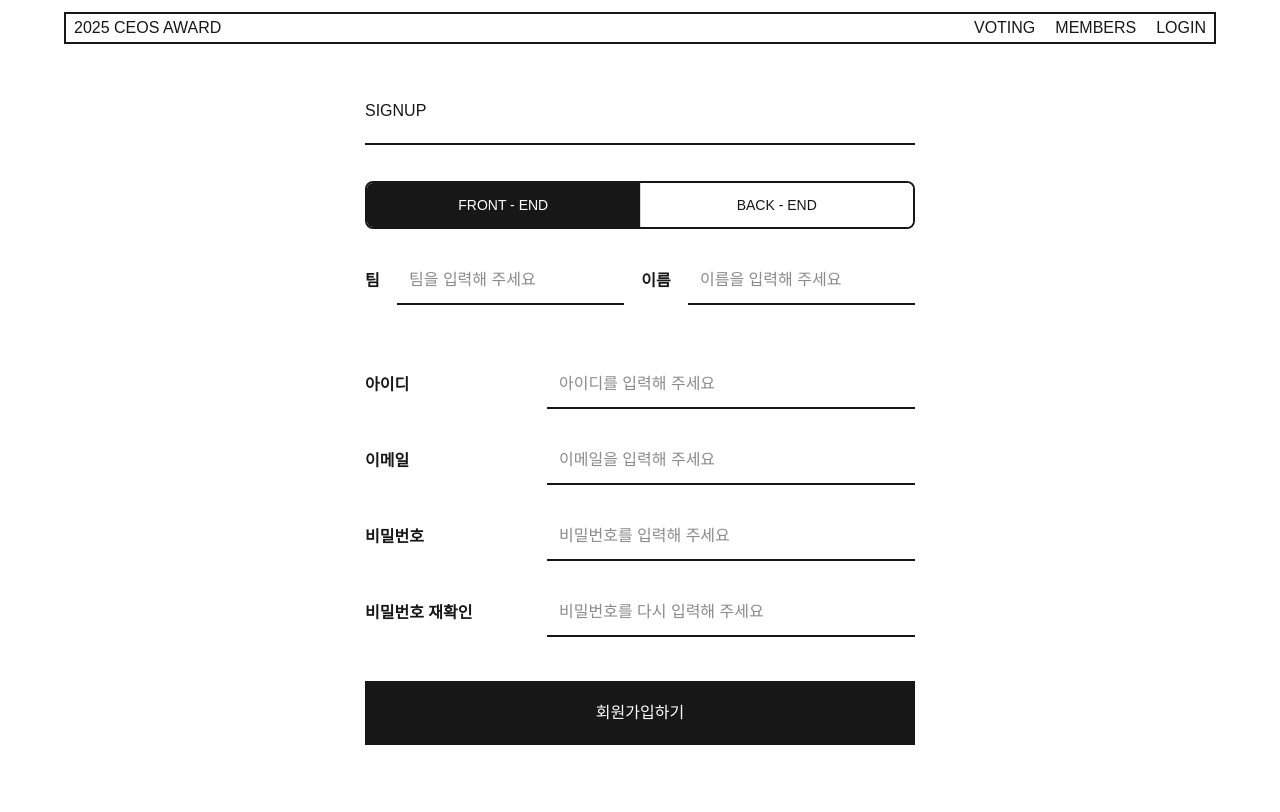
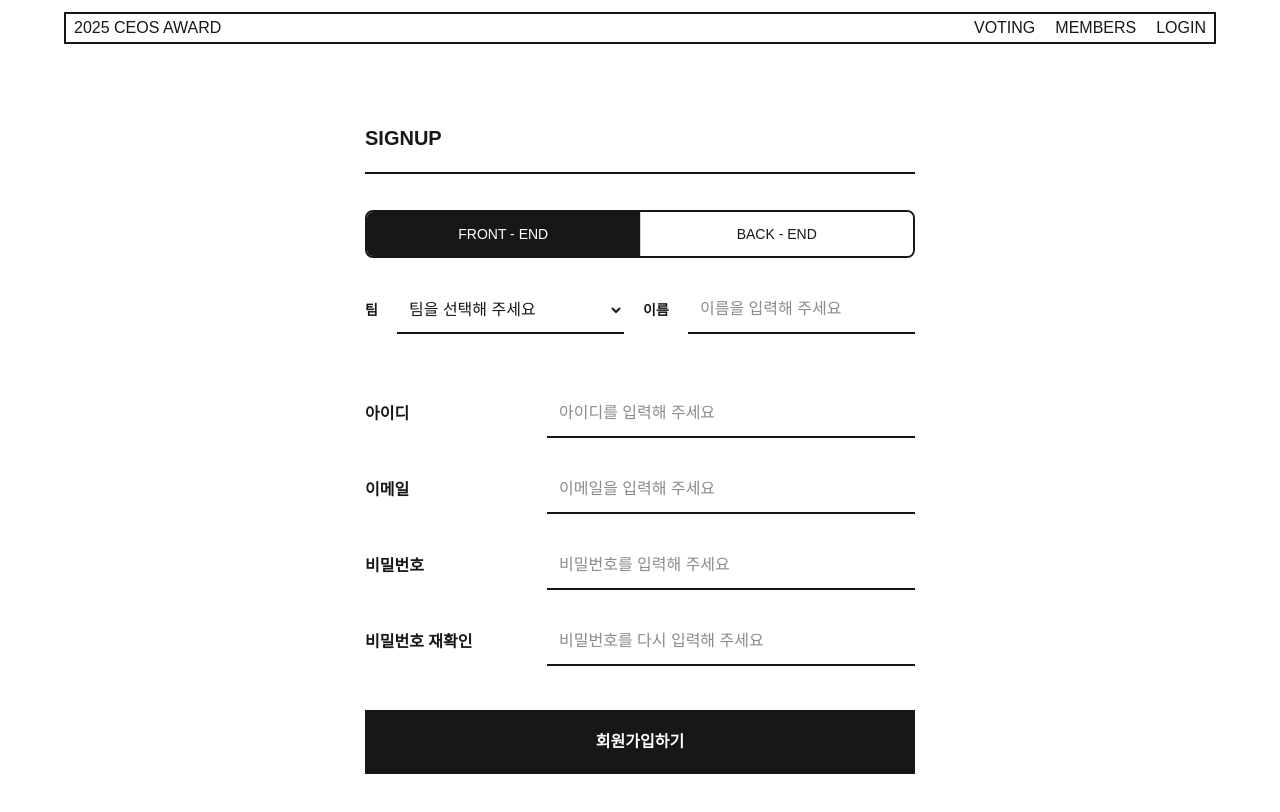
Before and after one commit to CEOS-22nd-CatchUP/next-vote-22nd, a Next.js app: page /signup in a window 1280 px wide. Shown: the top 812 px of the page. Built offline with nearby package versions, Linux system fonts and the light colour scheme.

Commit message:
feat: sign up 구현

```diff
--- /dev/null
+++ b/src/apis/api.ts
@@ -0,0 +1,23 @@
+import ky from 'ky';
+
+export const api = ky.create({
+  prefixUrl: 'http://144.24.71.208:8080',
+  headers: {
+    'Content-Type': 'application/json',
+  },
+  timeout: 10000,
+});
+
+export interface SignUpRequest {
+  loginId: string;
+  password?: string;
+  email: string;
+  realName: string;
+  part: 'FRONTEND' | 'BACKEND';
+  team: 'STORIX' | 'Modelly' | 'CatchUp' | 'Menual' | 'DiggIdie';
+  isPartLeadCandidate: boolean;
+}
+
+export const authApi = {
+  signUp: (data: SignUpRequest) => api.post('api/auth/signup', { json: data }),
+};
--- a/src/app/signup/page.tsx
+++ b/src/app/signup/page.tsx
@@ -1,76 +1,182 @@
 'use client';
 
 import { useState } from 'react';
+import { useRouter } from 'next/navigation';
+import { authApi, SignUpRequest } from 'src/apis/api';
 
 export default function SignUp() {
+  const router = useRouter();
+
+  const [formData, setFormData] = useState({
+    loginId: '',
+    password: '',
+    passwordConfirm: '',
+    email: '',
+    realName: '',
+    part: 'FRONTEND' as 'FRONTEND' | 'BACKEND',
+    team: '', // 초기값 빈 문자열
+  });
+
+  const handleChange = (e: React.ChangeEvent<HTMLInputElement | HTMLSelectElement>) => {
+    const { name, value } = e.target;
+    setFormData((prev) => ({ ...prev, [name]: value }));
+  };
+
+  const handleSubmit = async (e: React.FormEvent) => {
+    e.preventDefault();
+
+    if (!formData.team) {
+      alert('팀을 선택해 주세요.');
+      return;
+    }
+
+    if (formData.password !== formData.passwordConfirm) {
+      alert('비밀번호가 일치하지 않습니다.');
+      return;
+    }
+
+    try {
+      const payload: SignUpRequest = {
+        loginId: formData.loginId,
+        password: formData.password,
+        email: formData.email,
+        realName: formData.realName,
+        part: formData.part,
+        team: formData.team as any,
+        isPartLeadCandidate: true,
+      };
+
+      const response = await authApi.signUp(payload);
+
+      if (response.ok) {
+        alert('회원가입에 성공했습니다!');
+        router.push('/login');
+      }
+    } catch (error: any) {
+      console.error('Signup Error:', error);
+      alert('서버 연결에 실패했습니다. (네트워크 상태를 확인하세요)');
+    }
+  };
+
   return (
-    <div className="flex w-[90dvw] flex-col items-center justify-center md:w-[550px]">
-      <div className="mb-9 w-full border-b-2 pb-5">SIGNUP</div>
+    <div className="mx-auto flex w-[90dvw] flex-col items-center justify-center py-10 md:w-[550px]">
+      <div className="mb-9 w-full border-b-2 pb-5 text-xl font-bold">SIGNUP</div>
       <div className="w-full">
-        <form className="flex w-full flex-col">
+        <form className="flex w-full flex-col" onSubmit={handleSubmit}>
           <div className="mb-7 w-full">
-            <ToggleButton />
+            <ToggleButton value={formData.part} onChange={(val) => setFormData((prev) => ({ ...prev, part: val }))} />
           </div>
+
+          {/* 팀(Select) & 이름(Input) */}
           <div className="mb-14 flex w-full flex-col gap-3 md:flex-row md:items-center md:justify-between">
-            <div className="hidden font-semibold md:block">팀</div>
+            <div className="hidden text-sm font-semibold md:block">팀</div>
+            <select
+              name="team"
+              value={formData.team}
+              onChange={handleChange}
+              className="border-foreground h-12 w-full border-b-2 bg-transparent p-2 outline-none md:w-[227px]"
+              required
+            >
+              <option value="" disabled>
+                팀을 선택해 주세요
+              </option>
+              <option value="STORIX">STORIX</option>
+              <option value="Modelly">Modelly</option>
+              <option value="CatchUp">CatchUp</option>
+              <option value="Menual">Menual</option>
+              <option value="DiggIdie">DiggIdie</option>
+            </select>
+
+            <div className="hidden text-sm font-semibold md:block">이름</div>
             <input
-              className="border-foreground h-12 w-full border-b-2 p-3 md:w-[227px]"
-              placeholder="팀을 입력해 주세요"
-            />
-
-            <div className="hidden font-semibold md:block">이름</div>
-            <input
-              className="border-foreground h-12 w-full border-b-2 p-3 md:w-[227px]"
+              name="realName"
+              value={formData.realName}
+              onChange={handleChange}
+              className="border-foreground h-12 w-full border-b-2 p-3 outline-none md:w-[227px]"
               placeholder="이름을 입력해 주세요"
+              required
             />
           </div>
+
+          {/* 아이디 */}
           <div className="mb-7 flex flex-col md:flex-row md:items-center md:justify-between">
             <div className="mb-2 font-semibold md:mb-0">아이디</div>
             <input
-              className="border-foreground h-12 w-full border-b-2 p-3 md:w-[368px]"
+              name="loginId"
+              value={formData.loginId}
+              onChange={handleChange}
+              className="border-foreground h-12 w-full border-b-2 p-3 outline-none md:w-[368px]"
               placeholder="아이디를 입력해 주세요"
+              required
             />
           </div>
 
+          {/* 이메일 */}
           <div className="mb-7 flex flex-col md:flex-row md:items-center md:justify-between">
             <div className="mb-2 font-semibold md:mb-0">이메일</div>
             <input
-              className="border-foreground h-12 w-full border-b-2 p-3 md:w-[368px]"
+              type="email"
+              name="email"
+              value={formData.email}
+              onChange={handleChange}
+              className="border-foreground h-12 w-full border-b-2 p-3 outline-none md:w-[368px]"
               placeholder="이메일을 입력해 주세요"
+              required
             />
           </div>
 
+          {/* 비밀번호 */}
           <div className="mb-7 flex flex-col md:flex-row md:items-center md:justify-between">
             <div className="mb-2 font-semibold md:mb-0">비밀번호</div>
             <input
-              className="border-foreground h-12 w-full border-b-2 p-3 md:w-[368px]"
+              type="password"
+              name="password"
+              value={formData.password}
+              onChange={handleChange}
+              className="border-foreground h-12 w-full border-b-2 p-3 outline-none md:w-[368px]"
               placeholder="비밀번호를 입력해 주세요"
+              required
             />
           </div>
 
+          {/* 비밀번호 재확인 */}
           <div className="mb-11 flex flex-col md:flex-row md:items-center md:justify-between">
             <div className="mb-2 font-semibold md:mb-0">비밀번호 재확인</div>
             <input
-              className="border-foreground h-12 w-full border-b-2 p-3 md:w-[368px]"
+              type="password"
+              name="passwordConfirm"
+              value={formData.passwordConfirm}
+              onChange={handleChange}
+              className="border-foreground h-12 w-full border-b-2 p-3 outline-none md:w-[368px]"
               placeholder="비밀번호를 다시 입력해 주세요"
+              required
             />
           </div>
-          <button className="bg-foreground text-background h-16 w-full">회원가입하기</button>
+
+          <button type="submit" className="bg-foreground text-background hover:bg-opacity-90 h-16 w-full font-bold">
+            회원가입하기
+          </button>
         </form>
       </div>
     </div>
   );
 }
 
-function ToggleButton() {
-  const [selected, setSelected] = useState<'left' | 'right'>('left');
+// ToggleButton 컴포넌트는 이전과 동일
+function ToggleButton({
+  value,
+  onChange,
+}: {
+  value: 'FRONTEND' | 'BACKEND';
+  onChange: (val: 'FRONTEND' | 'BACKEND') => void;
+}) {
   return (
     <div className="border-foreground flex w-full overflow-hidden rounded-lg border-2">
       <button
         type="button"
-        onClick={() => setSelected('left')}
+        onClick={() => onChange('FRONTEND')}
         className={`flex-1 py-3 text-sm font-medium transition-colors ${
-          selected === 'left' ? 'bg-foreground text-background' : 'bg-background text-foreground hover:bg-gray-50'
+          value === 'FRONTEND' ? 'bg-foreground text-background' : 'bg-background text-foreground'
         }`}
       >
         FRONT - END
@@ -78,9 +184,9 @@ function ToggleButton() {
       <div className="w-[1px] bg-gray-300" />
       <button
         type="button"
-        onClick={() => setSelected('right')}
+        onClick={() => onChange('BACKEND')}
         className={`flex-1 py-3 text-sm font-medium transition-colors ${
-          selected === 'right' ? 'bg-foreground text-background' : 'bg-background text-foreground hover:bg-gray-50'
+          value === 'BACKEND' ? 'bg-foreground text-background' : 'bg-background text-foreground'
         }`}
       >
         BACK - END
```
